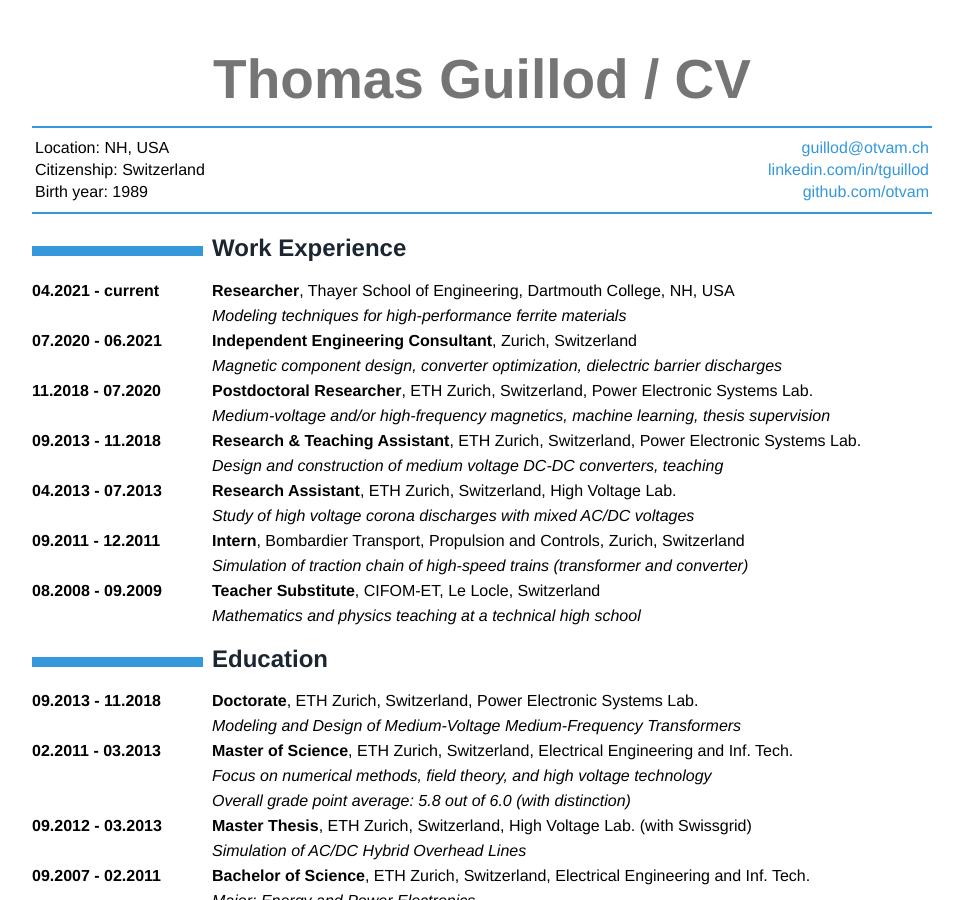
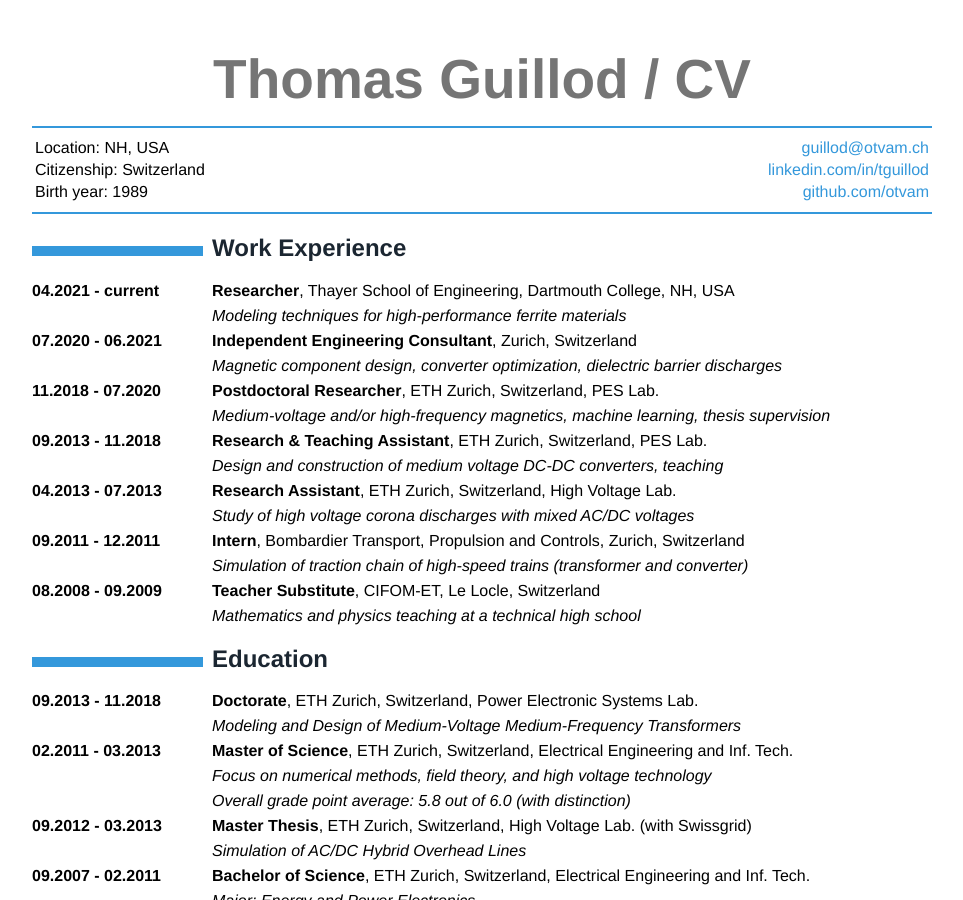
Before and after one commit to otvam/otvam.github.io, a Jekyll site: the page data/cv_guillod.html, which Jekyll copies as it is, in a window 1280 px wide and 900 px high. Shown: the whole window, without its empty margins (158-1121 px from the left). Built offline with Jekyll 4.4.1, drawn with Linux system fonts in a browser that asks for light colours.

Commit message:
cv small fixed

```diff
--- a/data/cv_guillod.html
+++ b/data/cv_guillod.html
@@ -131,11 +131,11 @@
 <p><em>Magnetic component design, converter optimization, dielectric barrier discharges</em></p>
 </dd>
 <dt>11.2018 - 07.2020</dt>
-<dd><p><strong>Postdoctoral Researcher</strong>, ETH Zurich, Switzerland, Power Electronic Systems Lab.</p>
+<dd><p><strong>Postdoctoral Researcher</strong>, ETH Zurich, Switzerland, PES Lab.</p>
 <p><em>Medium-voltage and/or high-frequency magnetics, machine learning, thesis supervision</em></p>
 </dd>
 <dt>09.2013 - 11.2018</dt>
-<dd><p><strong>Research &amp; Teaching Assistant</strong>, ETH Zurich, Switzerland, Power Electronic Systems Lab.</p>
+<dd><p><strong>Research &amp; Teaching Assistant</strong>, ETH Zurich, Switzerland, PES Lab.</p>
 <p><em>Design and construction of medium voltage DC-DC converters, teaching</em></p>
 </dd>
 <dt>04.2013 - 07.2013</dt>
```
Also changed, not shown: pandoc/resume.md (+2 -2 lines), 1 other file.
